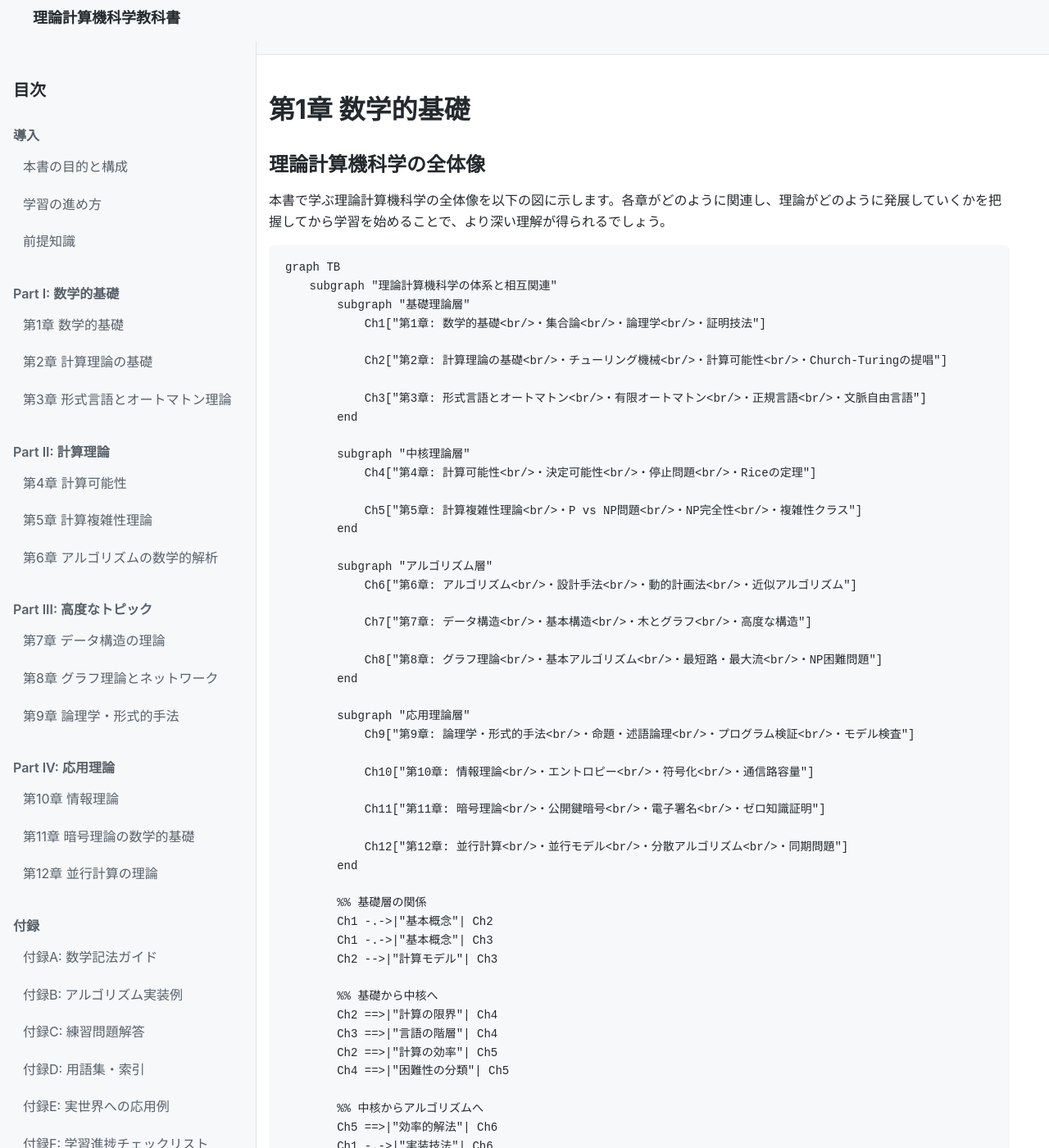
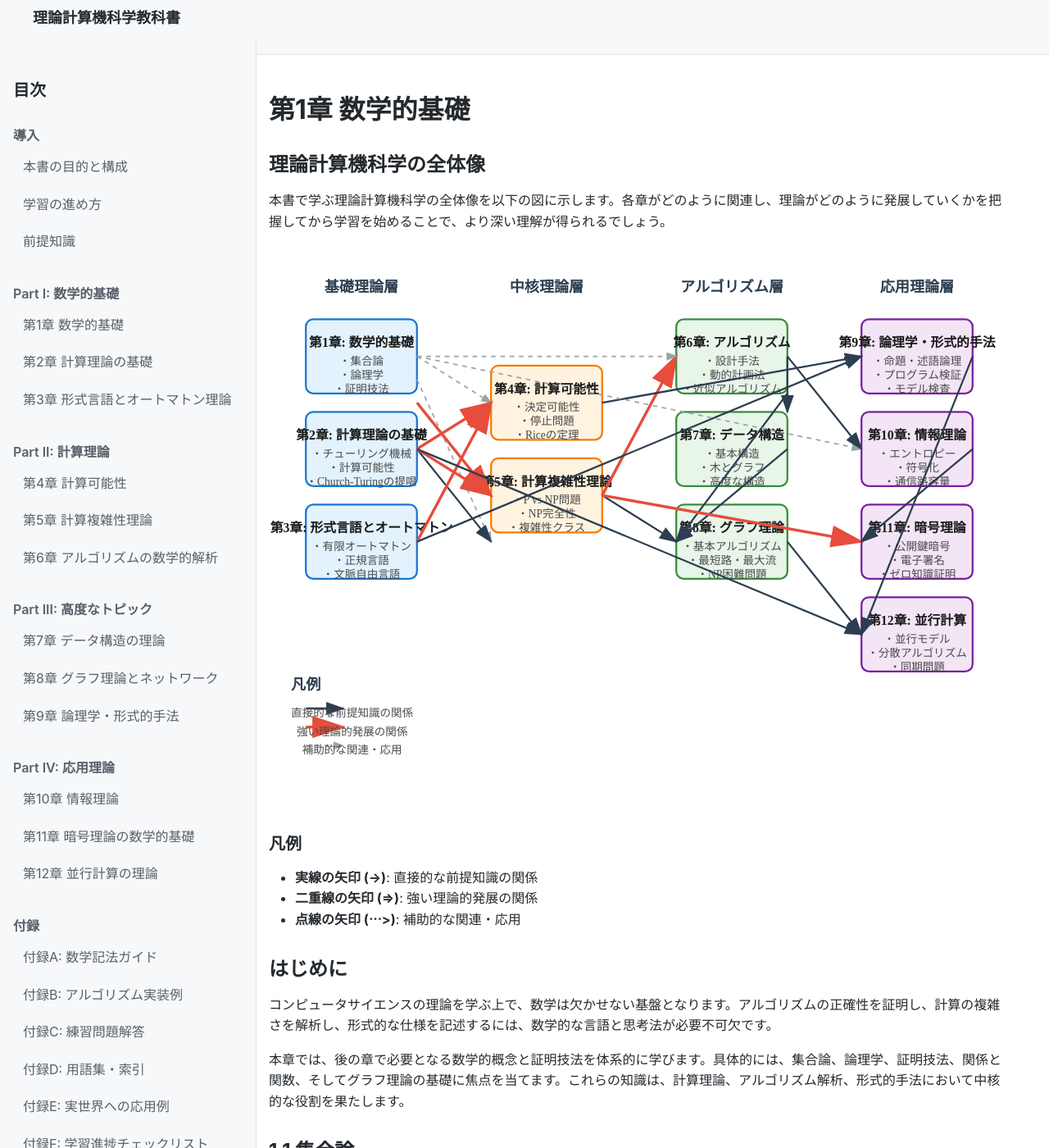
Before and after one commit to itdojp/theoretical-computer-science-textbook, a Jekyll site: the page built from docs/src/chapter-1/index.md, in a window 1280 px wide and 1400 px high. Shown: the whole window at 82% size. Built offline with Jekyll 4.4.1, drawn with Linux system fonts in a browser that asks for light colours; our own code applies the rules of GitHub Pages for plain Markdown files; some of the changed text lies outside the part shown.

Commit message:
Convert Mermaid diagrams to professional SVG format
This commit introduces SVG versions of key diagrams following the
book-formatter guidelines:

- Chapter 1: Complete theoretical CS overview showing relationships between all 12 chapters
- Chapter 2: Turing machine components with formal definition visualization
- Chapter 3: Even zeros finite automaton with state transitions and examples

All SVGs follow book-formatter standards:
- 800x600 viewBox with responsive design
- Professional color palette with semantic meaning
- Accessibility features (title/desc elements)
- Clean typography using Inter font stack
- Grid-based layout with consistent spacing

🤖 Generated with [Claude Code](https://claude.ai/code)

Co-Authored-By: Claude <noreply@anthropic.com>

````diff
--- a/docs/src/chapter-1/index.md
+++ b/docs/src/chapter-1/index.md
@@ -11,86 +11,7 @@ chapter: 1
 
 本書で学ぶ理論計算機科学の全体像を以下の図に示します。各章がどのように関連し、理論がどのように発展していくかを把握してから学習を始めることで、より深い理解が得られるでしょう。
 
-```mermaid
-graph TB
-    subgraph "理論計算機科学の体系と相互関連"
-        subgraph "基礎理論層"
-            Ch1["第1章: 数学的基礎<br/>・集合論<br/>・論理学<br/>・証明技法"]
-
-            Ch2["第2章: 計算理論の基礎<br/>・チューリング機械<br/>・計算可能性<br/>・Church-Turingの提唱"]
-
-            Ch3["第3章: 形式言語とオートマトン<br/>・有限オートマトン<br/>・正規言語<br/>・文脈自由言語"]
-        end
-
-        subgraph "中核理論層"
-            Ch4["第4章: 計算可能性<br/>・決定可能性<br/>・停止問題<br/>・Riceの定理"]
-
-            Ch5["第5章: 計算複雑性理論<br/>・P vs NP問題<br/>・NP完全性<br/>・複雑性クラス"]
-        end
-
-        subgraph "アルゴリズム層"
-            Ch6["第6章: アルゴリズム<br/>・設計手法<br/>・動的計画法<br/>・近似アルゴリズム"]
-
-            Ch7["第7章: データ構造<br/>・基本構造<br/>・木とグラフ<br/>・高度な構造"]
-
-            Ch8["第8章: グラフ理論<br/>・基本アルゴリズム<br/>・最短路・最大流<br/>・NP困難問題"]
-        end
-
-        subgraph "応用理論層"
-            Ch9["第9章: 論理学・形式的手法<br/>・命題・述語論理<br/>・プログラム検証<br/>・モデル検査"]
-
-            Ch10["第10章: 情報理論<br/>・エントロピー<br/>・符号化<br/>・通信路容量"]
-
-            Ch11["第11章: 暗号理論<br/>・公開鍵暗号<br/>・電子署名<br/>・ゼロ知識証明"]
-
-            Ch12["第12章: 並行計算<br/>・並行モデル<br/>・分散アルゴリズム<br/>・同期問題"]
-        end
-
-        %% 基礎層の関係
-        Ch1 -.->|"基本概念"| Ch2
-        Ch1 -.->|"基本概念"| Ch3
-        Ch2 -->|"計算モデル"| Ch3
-
-        %% 基礎から中核へ
-        Ch2 ==>|"計算の限界"| Ch4
-        Ch3 ==>|"言語の階層"| Ch4
-        Ch2 ==>|"計算の効率"| Ch5
-        Ch4 ==>|"困難性の分類"| Ch5
-
-        %% 中核からアルゴリズムへ
-        Ch5 ==>|"効率的解法"| Ch6
-        Ch1 -.->|"実装技法"| Ch6
-        Ch6 <-->|"相互依存"| Ch7
-        Ch6 -->|"グラフ上の<br/>アルゴリズム"| Ch8
-        Ch7 -->|"グラフ表現"| Ch8
-        Ch5 -->|"NP困難<br/>問題"| Ch8
-
-        %% 応用理論への展開
-        Ch3 -->|"形式言語"| Ch9
-        Ch4 -->|"検証の限界"| Ch9
-
-        Ch1 -.->|"情報の定量化"| Ch10
-        Ch6 -->|"符号化<br/>アルゴリズム"| Ch10
-
-        Ch5 ==>|"一方向関数<br/>P≠NP仮定"| Ch11
-        Ch10 -->|"情報論的<br/>安全性"| Ch11
-
-        Ch2 -->|"並行<br/>計算モデル"| Ch12
-        Ch8 -->|"分散<br/>グラフ"| Ch12
-        Ch9 -->|"並行システム<br/>検証"| Ch12
-    end
-
-    %% スタイリング
-    classDef foundation fill:#e3f2fd,stroke:#1976d2,stroke-width:2px
-    classDef core fill:#fff3e0,stroke:#f57c00,stroke-width:2px
-    classDef algorithm fill:#e8f5e9,stroke:#388e3c,stroke-width:2px
-    classDef applied fill:#f3e5f5,stroke:#7b1fa2,stroke-width:2px
-
-    class Ch1,Ch2,Ch3 foundation
-    class Ch4,Ch5 core
-    class Ch6,Ch7,Ch8 algorithm
-    class Ch9,Ch10,Ch11,Ch12 applied
-```
+![理論計算機科学の体系と相互関連](../../assets/images/diagrams/ch1_theoretical_cs_overview.svg)
 
 ### 凡例
 - **実線の矢印 (→)**: 直接的な前提知識の関係
````
Also changed, not shown: docs/src/chapter-2/index.md (+1 -48 lines), docs/src/chapter-3/index.md (+1 -13 lines), docs/assets/images/diagrams/ch1_theoretical_cs_overview.svg (added), docs/assets/images/diagrams/ch2_turing_machine_components.svg (added), docs/assets/images/diagrams/ch3_even_zeros_automaton.svg (added), docs/assets/images/diagrams/ch3_finite_automaton_example.svg (added).
